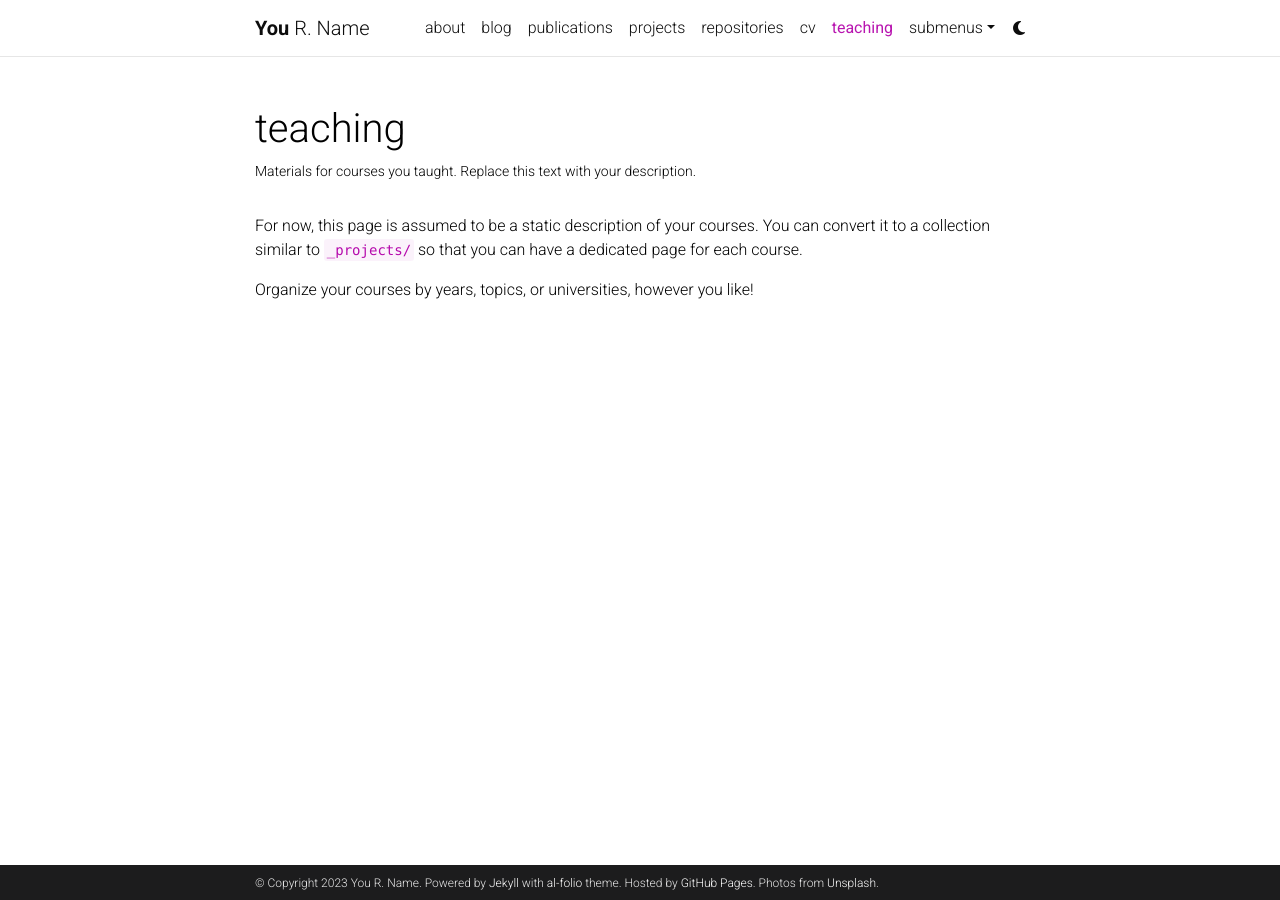
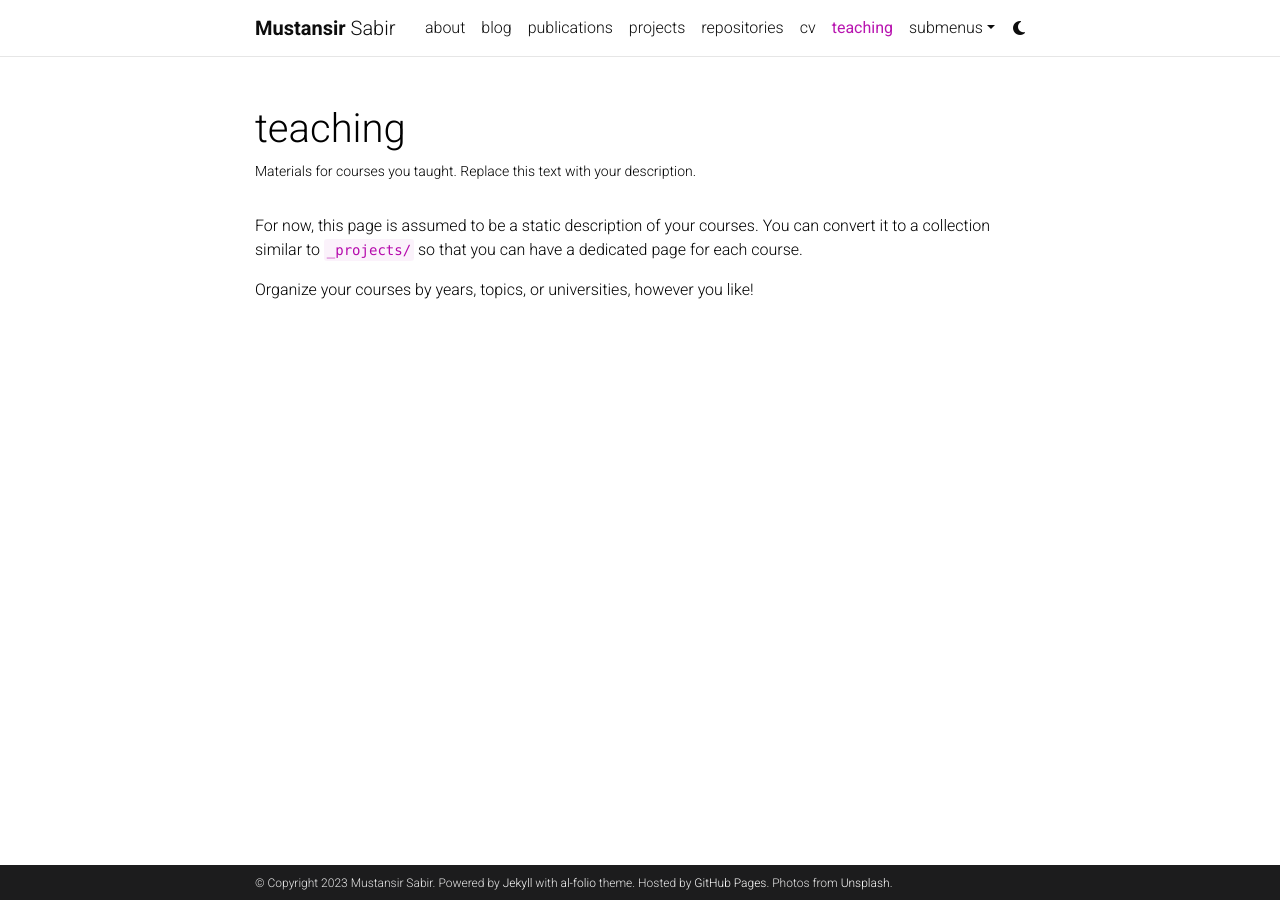
Before and after one commit to mustansirsabir/folio, a Jekyll site: the page built from _pages/teaching.md, in a window 1280 px wide. Built offline with Jekyll 4.4.1, drawn with Linux system fonts in a browser that asks for light colours; comment, search, counter and statistics services are not loaded; a style sheet for code colours, icons or effects is not loaded.

Commit message:
minor updates to config.

```diff
--- a/_config.yml
+++ b/_config.yml
@@ -3,10 +3,10 @@
 # -----------------------------------------------------------------------------
 
 title: blank # the website title (if blank, full name will be used instead)
-first_name: You
-middle_name: R.
-last_name: Name
-email: you@example.com
+first_name: Mustansir
+middle_name:
+last_name: Sabir
+email: mustansirsabir@gmail.com
 description: > # the ">" symbol means to ignore newlines until "footer_text:"
   A simple, whitespace theme for academics. Based on [*folio](https://github.com/bogoli/-folio) design.
 footer_text: >
@@ -18,8 +18,8 @@
 lang: en # the language of your site (for example: en, fr, cn, ru, etc.)
 icon: ⚛️  # the emoji used as the favicon (alternatively, provide image name in /assets/img/)
 
-url: https://alshedivat.github.io # the base hostname & protocol for your site
-baseurl: /al-folio # the subpath of your site, e.g. /blog/
+url: localhost:8080 # the base hostname & protocol for your site
+baseurl:  # the subpath of your site, e.g. /blog/
 last_updated: false # set to true if you want to display last updated in the footer
 impressum_path:  # set to path to include impressum link in the footer, use the same path as permalink in a page, helps to conform with EU GDPR
 
@@ -322,7 +322,7 @@
 # -----------------------------------------------------------------------------
 
 imagemagick:
-  enabled: true # enables responsive images for your site (recommended, see https://github.com/alshedivat/al-folio/issues/537)
+  enabled: false # enables responsive images for your site (recommended, see https://github.com/alshedivat/al-folio/issues/537)
   widths:
     - 480
     - 800
```
Also changed, not shown: .github/workflows/deploy.yml.
